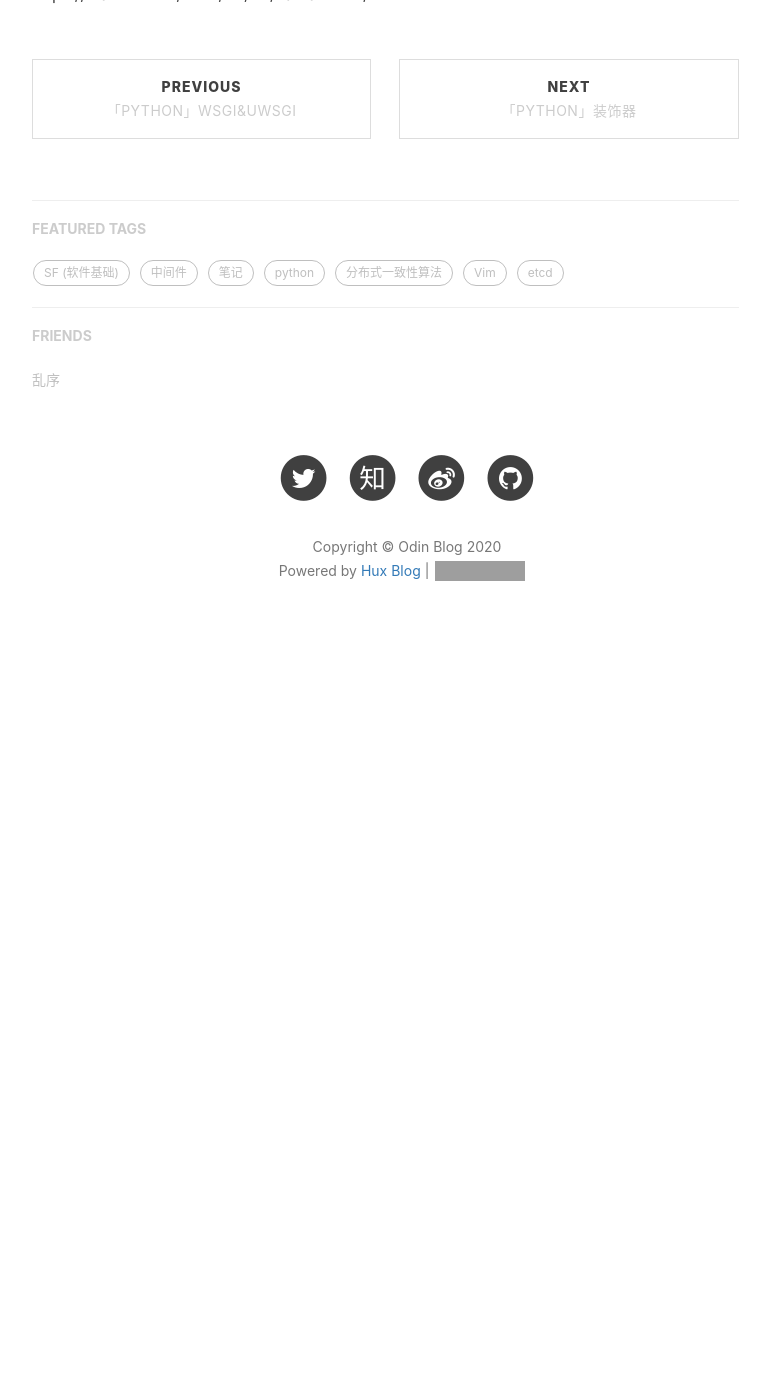
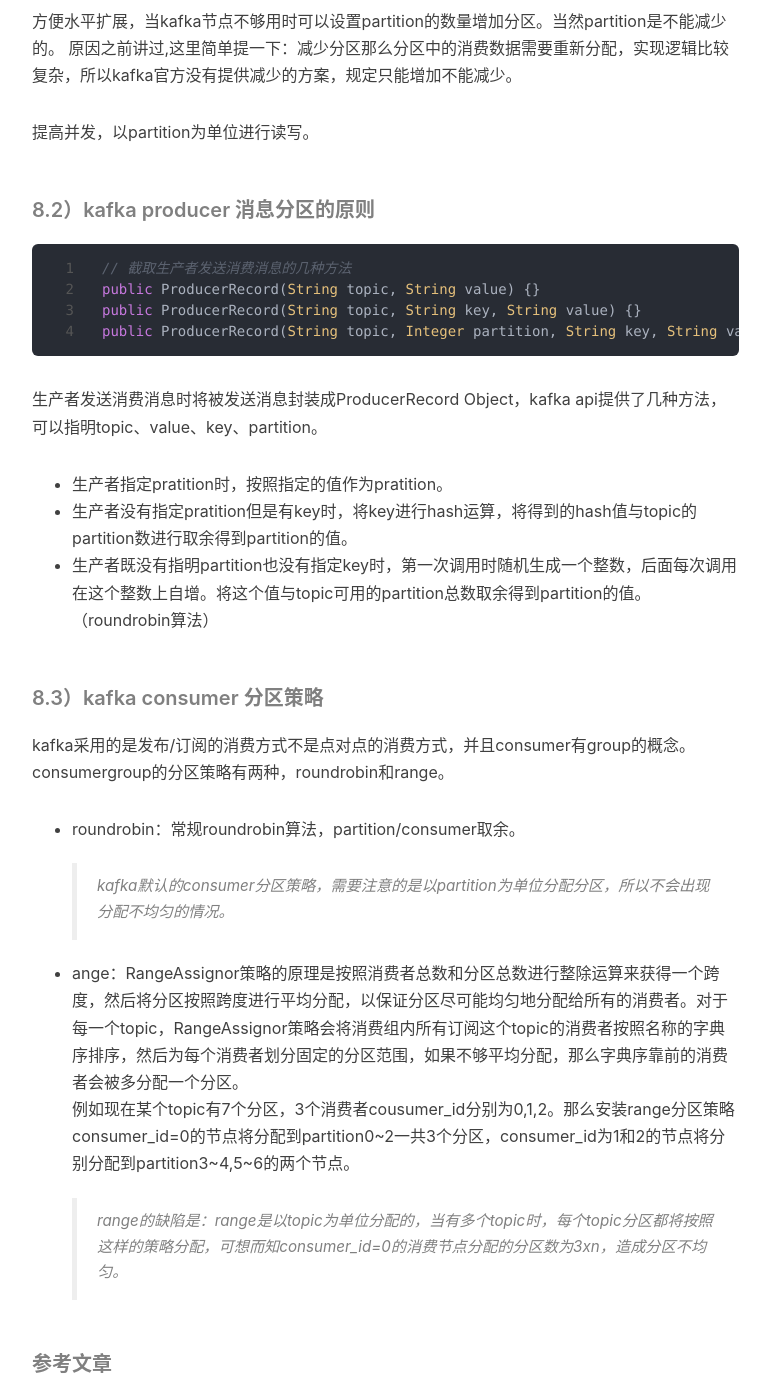
Before and after one commit to odinfor/odinfor.github.io, a Jekyll site: the page built from _posts/2020-04-09-kafka_1.md, in a window 1280 px wide and 1400 px high, scrolled down 7407 px. Shown: the whole window, without its empty margins (233-1003 px from the left). Built offline with Jekyll 4.4.1, drawn with Linux system fonts in a browser that asks for light colours; nearby versions of some CDN libraries; comment, search, counter and statistics services are not loaded; before the commit the page ends 8082 px from its top, so only the background shows below that; some of the changed text lies outside the part shown; grey boxes are pictures that could not be loaded.

Commit message:
add post file about kafka

````diff
--- a/_posts/2020-04-09-kafka_1.md
+++ b/_posts/2020-04-09-kafka_1.md
@@ -110,7 +110,33 @@ Kafka高效文件存储设计特点：
 3. 通过index元数据全部映射到memory，可以避免segment file的IO磁盘操作。
 4. 通过索引文件稀疏存储，可以大幅降低index文件元数据占用空间大小。
 
+#### 8.kafka分区策略
+##### 8.1）kafka使用分区的好处
+方便水平扩展，当kafka节点不够用时可以设置partition的数量增加分区。当然partition是不能减少的。
+原因之前讲过,这里简单提一下：减少分区那么分区中的消费数据需要重新分配，实现逻辑比较复杂，所以kafka官方没有提供减少的方案，规定只能增加不能减少。
 
+提高并发，以partition为单位进行读写。
+
+##### 8.2）kafka producer 消息分区的原则
+```java
+// 截取生产者发送消费消息的几种方法
+public ProducerRecord(String topic, String value) {}
+public ProducerRecord(String topic, String key, String value) {}
+public ProducerRecord(String topic, Integer partition, String key, String value) {}
+```
+生产者发送消费消息时将被发送消息封装成ProducerRecord Object，kafka api提供了几种方法，可以指明topic、value、key、partition。
+* 生产者指定pratition时，按照指定的值作为pratition。
+* 生产者没有指定pratition但是有key时，将key进行hash运算，将得到的hash值与topic的partition数进行取余得到partition的值。
+* 生产者既没有指明partition也没有指定key时，第一次调用时随机生成一个整数，后面每次调用在这个整数上自增。将这个值与topic可用的partition总数取余得到partition的值。（roundrobin算法）
+
+##### 8.3）kafka consumer 分区策略
+kafka采用的是发布/订阅的消费方式不是点对点的消费方式，并且consumer有group的概念。consumergroup的分区策略有两种，roundrobin和range。
+* roundrobin：常规roundrobin算法，partition/consumer取余。
+    > kafka默认的consumer分区策略，需要注意的是以partition为单位分配分区，所以不会出现分配不均匀的情况。
+
+* ange：RangeAssignor策略的原理是按照消费者总数和分区总数进行整除运算来获得一个跨度，然后将分区按照跨度进行平均分配，以保证分区尽可能均匀地分配给所有的消费者。对于每一个topic，RangeAssignor策略会将消费组内所有订阅这个topic的消费者按照名称的字典序排序，然后为每个消费者划分固定的分区范围，如果不够平均分配，那么字典序靠前的消费者会被多分配一个分区。
+例如现在某个topic有7个分区，3个消费者cousumer_id分别为0,1,2。那么安装range分区策略consumer_id=0的节点将分配到partition0~2一共3个分区，consumer_id为1和2的节点将分别分配到partition3~4,5~6的两个节点。
+    > range的缺陷是：range是以topic为单位分配的，当有多个topic时，每个topic分区都将按照这样的策略分配，可想而知consumer_id=0的消费节点分配的分区数为3xn，造成分区不均匀。
 
 
 ##### 参考文章
````
Also changed, not shown: _posts/2020-04-10-kafka_2.md (added, +57 -0 lines), _posts/2020-04-10-kafka高效原因分析.md (added), img/in-post/post-middleware/kafka_producer_process.jpg (added).
